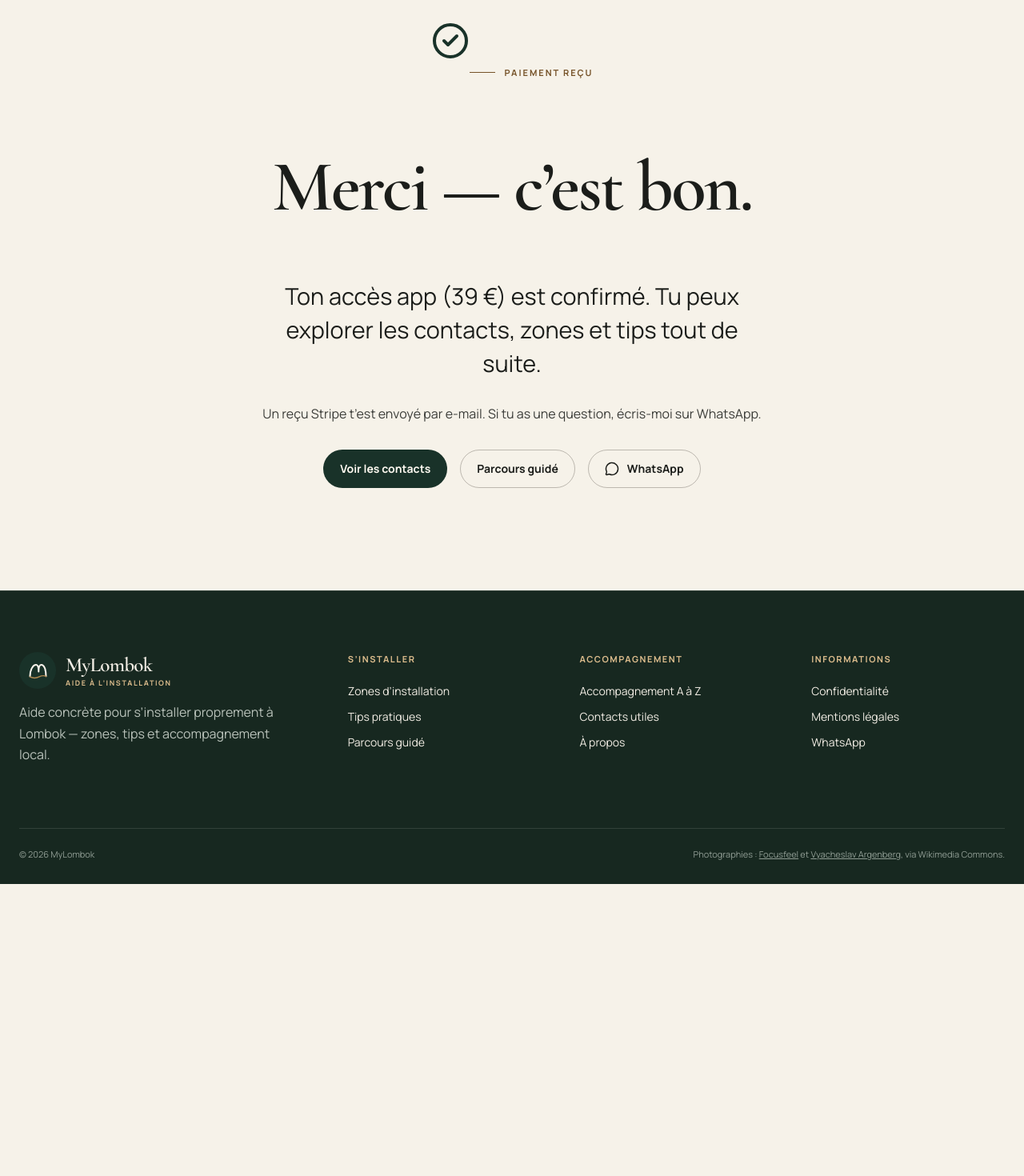
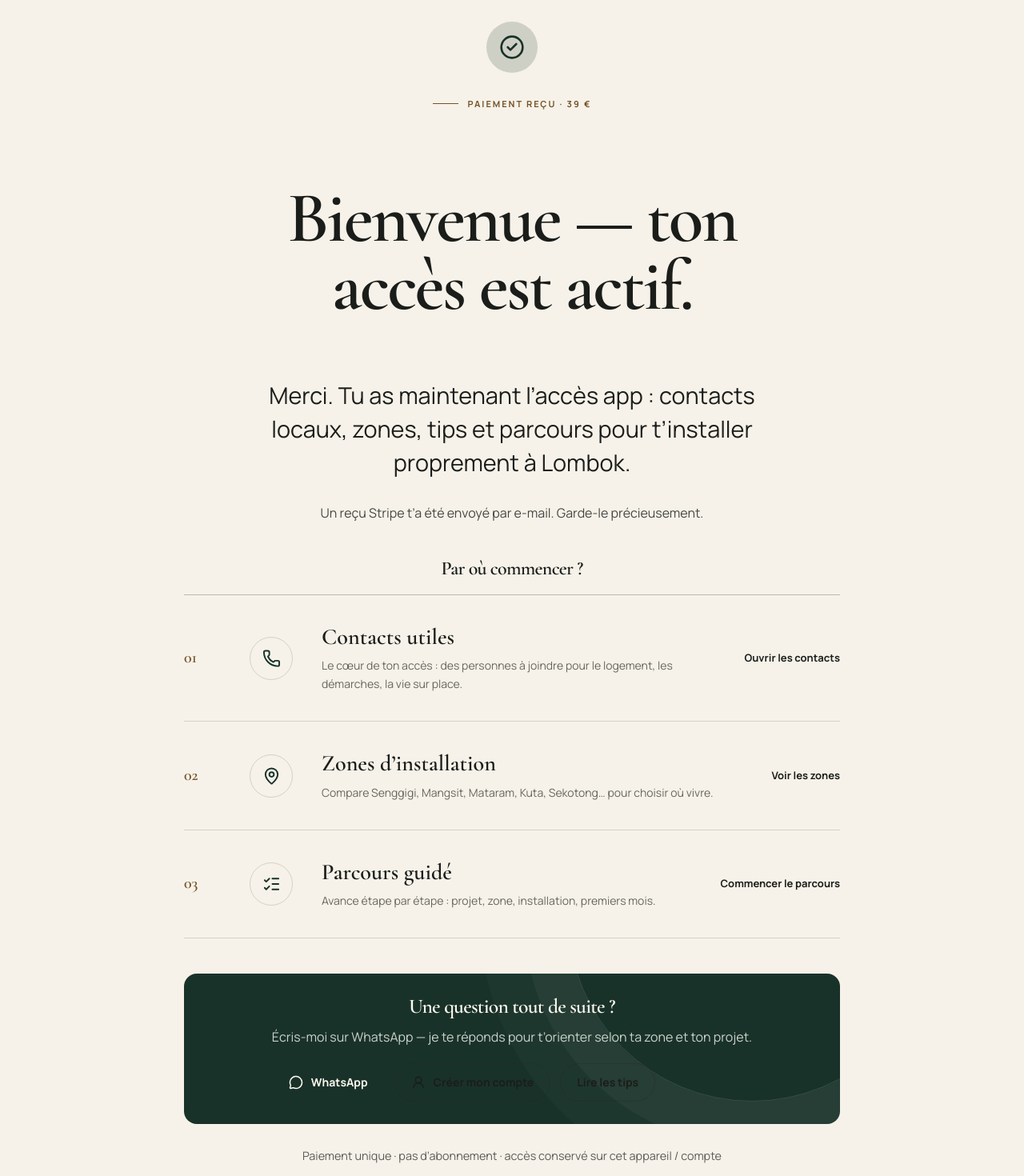
Before and after one commit to Dorianpmy/MyLombok, a Next.js app: page /paiement/succes in a window 1280 px wide. Shown: the part 180-1650 px from the top of the page at 80% size. Before the commit the page ends 1285 px from the top, so only its background shows below. Built offline with nearby package versions, Linux system fonts and the light colour scheme.

Commit message:
ui: richer payment success page with clear next steps

```diff
--- a/app/paiement/succes/page.tsx
+++ b/app/paiement/succes/page.tsx
@@ -1,38 +1,112 @@
 import type { Metadata } from "next";
 import Link from "next/link";
-import { CheckCircle2, MessageCircle } from "lucide-react";
+import { CheckCircle2, ListChecks, MapPin, MessageCircle, Phone, UserRound } from "lucide-react";
 
 export const metadata: Metadata = {
   title: "Paiement confirmé",
   robots: { index: false, follow: false },
 };
 
+const nextSteps = [
+  {
+    Icon: Phone,
+    title: "Contacts utiles",
+    text: "Le cœur de ton accès : des personnes à joindre pour le logement, les démarches, la vie sur place.",
+    href: "/contacts",
+    action: "Ouvrir les contacts",
+  },
+  {
+    Icon: MapPin,
+    title: "Zones d’installation",
+    text: "Compare Senggigi, Mangsit, Mataram, Kuta, Sekotong… pour choisir où vivre.",
+    href: "/zones",
+    action: "Voir les zones",
+  },
+  {
+    Icon: ListChecks,
+    title: "Parcours guidé",
+    text: "Avance étape par étape : projet, zone, installation, premiers mois.",
+    href: "/parcours",
+    action: "Commencer le parcours",
+  },
+];
+
 export default function PaiementSuccesPage() {
   return (
     <main className="inner-page">
       <section className="site-section">
-        <div className="site-container" style={{ maxWidth: 640, textAlign: "center" }}>
-          <CheckCircle2 aria-hidden="true" style={{ width: 48, height: 48, color: "var(--forest-action)", margin: "0 auto 1rem" }} />
-          <span className="eyebrow" style={{ justifyContent: "center" }}>Paiement reçu</span>
-          <h1>Merci — c’est bon.</h1>
+        <div className="site-container" style={{ maxWidth: 820 }}>
+          <div style={{ textAlign: "center", maxWidth: 620, margin: "0 auto" }}>
+            <div
+              style={{
+                width: 64,
+                height: 64,
+                margin: "0 auto 1.25rem",
+                borderRadius: "50%",
+                display: "grid",
+                placeItems: "center",
+                background: "color-mix(in srgb, var(--forest) 18%, transparent)",
+                color: "var(--forest-action)",
+              }}
+            >
+              <CheckCircle2 aria-hidden="true" style={{ width: 32, height: 32 }} />
+            </div>
+            <span className="eyebrow" style={{ justifyContent: "center" }}>Paiement reçu · 39 €</span>
+            <h1>Bienvenue — ton accès est actif.</h1>
             <p className="lead-copy">
-            Ton accès app (39 €) est confirmé. Tu peux explorer les contacts, zones et tips tout de suite.
+              Merci. Tu as maintenant l’accès app : contacts locaux, zones, tips et parcours pour t’installer proprement à Lombok.
             </p>
-          <p style={{ opacity: 0.85 }}>
-            Un reçu Stripe t’est envoyé par e-mail. Si tu as une question, écris-moi sur WhatsApp.
+            <p style={{ opacity: 0.8, marginTop: "0.75rem" }}>
+              Un reçu Stripe t’a été envoyé par e-mail. Garde-le précieusement.
             </p>
-          <div style={{ display: "flex", gap: "1rem", flexWrap: "wrap", justifyContent: "center", marginTop: "2rem" }}>
-            <Link className="button button--primary" href="/contacts">Voir les contacts</Link>
-            <Link className="button button--outline" href="/parcours">Parcours guidé</Link>
+          </div>
+
+          <div style={{ marginTop: "2.75rem" }}>
+            <h2 style={{ fontSize: "1.5rem", textAlign: "center", marginBottom: "1.25rem" }}>Par où commencer ?</h2>
+            <div className="service-editorial-list">
+              {nextSteps.map(({ Icon, title, text, href, action }, index) => (
+                <article className="service-editorial" key={title}>
+                  <span className="service-editorial__number">0{index + 1}</span>
+                  <span className="service-editorial__icon"><Icon aria-hidden="true" /></span>
+                  <div>
+                    <h3>{title}</h3>
+                    <p>{text}</p>
+                  </div>
+                  <Link href={href}>{action}</Link>
+                </article>
+              ))}
+            </div>
+          </div>
+
+          <div
+            className="final-cta"
+            style={{ marginTop: "2.75rem", padding: "1.75rem 2rem", borderRadius: "1rem" }}
+          >
+            <div style={{ display: "grid", gap: "0.75rem" }}>
+              <h2 style={{ margin: 0, fontSize: "1.6rem" }}>Une question tout de suite ?</h2>
+              <p style={{ margin: 0 }}>
+                Écris-moi sur WhatsApp — je te réponds pour t’orienter selon ta zone et ton projet.
+              </p>
+              <div style={{ display: "flex", gap: "0.75rem", flexWrap: "wrap", marginTop: "0.5rem" }}>
                 <a
-              className="button button--outline"
-              href="https://wa.me/33763664857?text=Salut%20%21%20Je%20viens%20de%20payer%20l%27acc%C3%A8s%20app%2039%20%E2%82%AC."
+                  className="button button--primary"
+                  href="https://wa.me/33763664857?text=Salut%20%21%20Je%20viens%20de%20payer%20l%27acc%C3%A8s%20app%2039%20%E2%82%AC%20et%20j%27ai%20une%20question."
                   target="_blank"
                   rel="noopener noreferrer"
                 >
                   <MessageCircle aria-hidden="true" /> WhatsApp
                 </a>
+                <Link className="button button--outline" href="/profil">
+                  <UserRound aria-hidden="true" /> Créer mon compte
+                </Link>
+                <Link className="button button--outline" href="/tips">Lire les tips</Link>
               </div>
+            </div>
+          </div>
+
+          <p style={{ marginTop: "1.75rem", textAlign: "center", opacity: 0.7, fontSize: "0.9rem" }}>
+            Paiement unique · pas d’abonnement · accès conservé sur cet appareil / compte
+          </p>
         </div>
       </section>
     </main>
```
Lines whose indentation alone changed are shown as unchanged.
